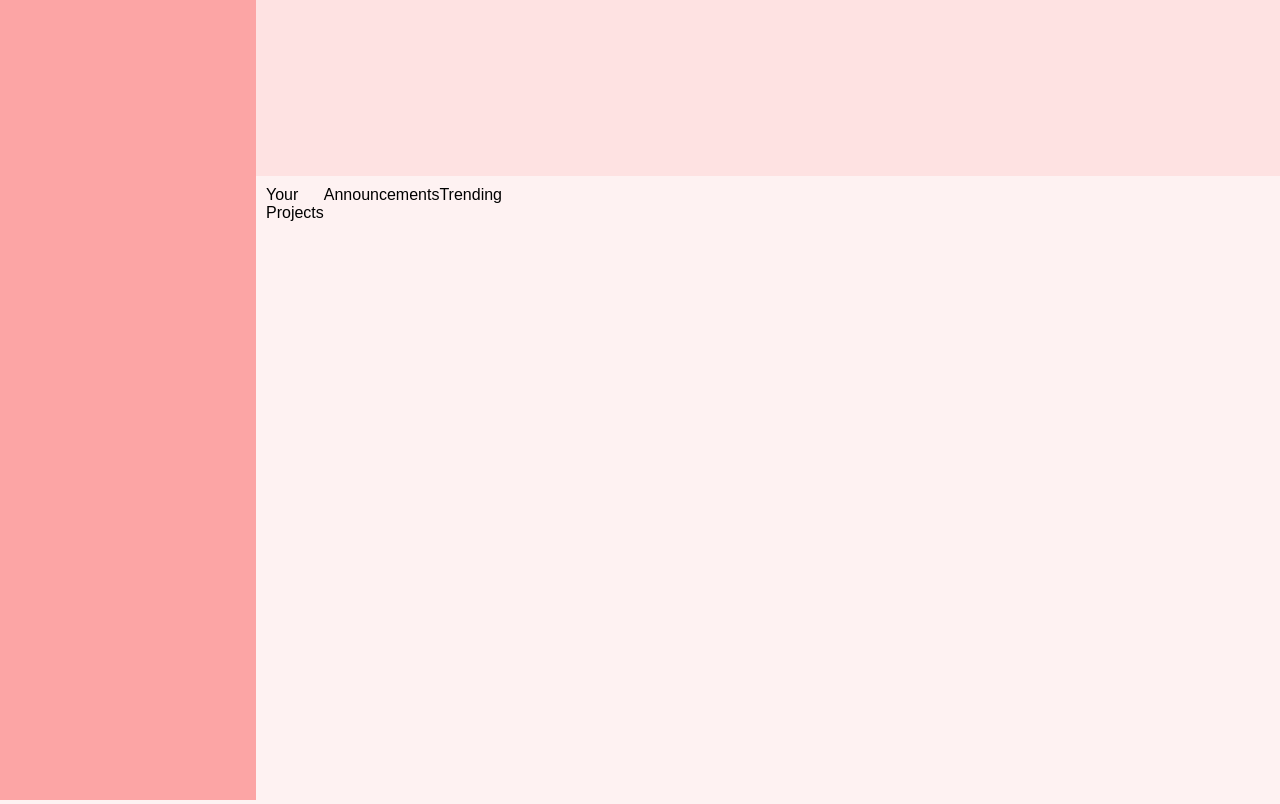
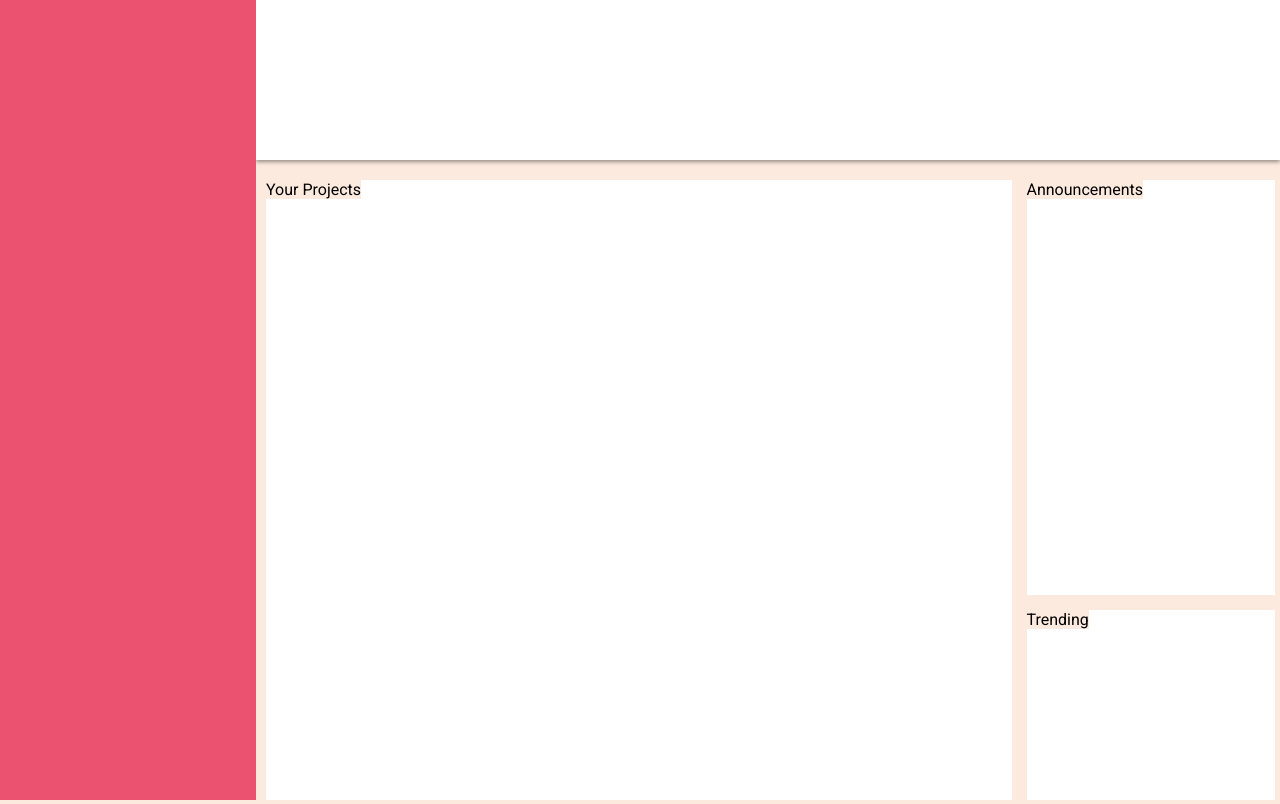
Before and after one commit to savwiley/adminDashboard, a plain HTML site: page index.html in a window 1280 px wide. Drawn offline with Linux system fonts and the light colour scheme.

Commit message:
place grid children & redo palette

```diff
--- a/style.css
+++ b/style.css
@@ -1,12 +1,15 @@
+@import url('https://fonts.googleapis.com/css2?family=Roboto&display=swap');
+
 :root {
-  --background: #fef2f2;
-  --header: #fee2e2;
-  --projects: #fecaca;
-  --sidebar: #fca5a5;
+  --background: #FCEADE;
+  --header: #FFFFFF;
+  --projects: #FFFFFF;
+  --sidebar: #EA526F;
+  --accent: #FF8A5B;
 }
 
 * {
-  font-family: Arial, Helvetica, sans-serif;
+  font-family: 'Roboto', sans-serif;
   background: var(--background);
   margin: 0;
   padding: 0;
@@ -15,7 +18,7 @@
 body {
   display: inline-grid;
   grid-template-columns: repeat(5, 1fr);
-  grid-template-rows: repeat(4, 1fr);
+  grid-template-rows: repeat(5, 1fr);
   width: 100vw;
   height: 100vh;
   overflow: hidden;
@@ -24,21 +27,40 @@ body {
 #sidebar {
   background: var(--sidebar);
   grid-area: 1 / 1 / 6 / 2;
+  z-index: 2;
 }
 
 #header {
   background: var(--header);
   grid-area: 1 / 2 / 2 / 6;
+  box-shadow: 0 2px 4px rgba(0,0,0,0.4);
+  z-index: 1;
 }
 
 #main {
+  grid-area: 2 / 2 / 6 / 6;
   display: inline-grid;
-  grid-template-columns: repeat(2, 1fr) min(50%);
-  grid-template-rows: repeat(7, 1fr);
-  padding: 10px;
+  grid-template-columns: 75% 25%;
+  grid-template-rows: repeat(4, 200px);
+  gap: 15px;
+  padding: 20px 20px 0 10px;
+  overflow-y: scroll;
 }
 
-.project,
-.aside {
+#projects,
+#announce,
+#trends {
   background: var(--projects);
 }
+
+#projects {
+  grid-area: 1 / 1 / 5 / 2;
+}
+
+#announce {
+  grid-area: 1 / 2 / 3 / 3;
+}
+
+#trends {
+  grid-area: 3 / 2 / 5 / 3;
+}
```
